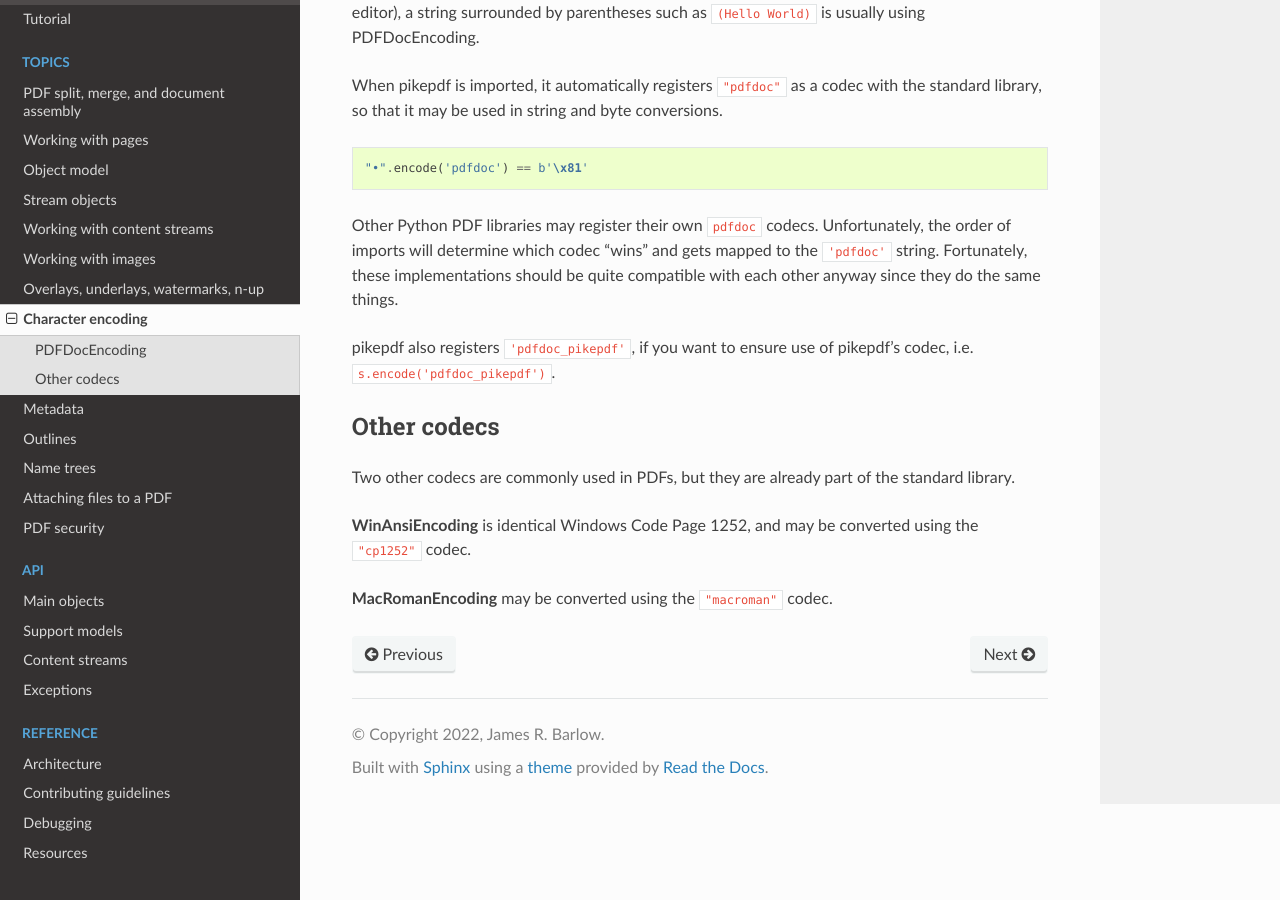
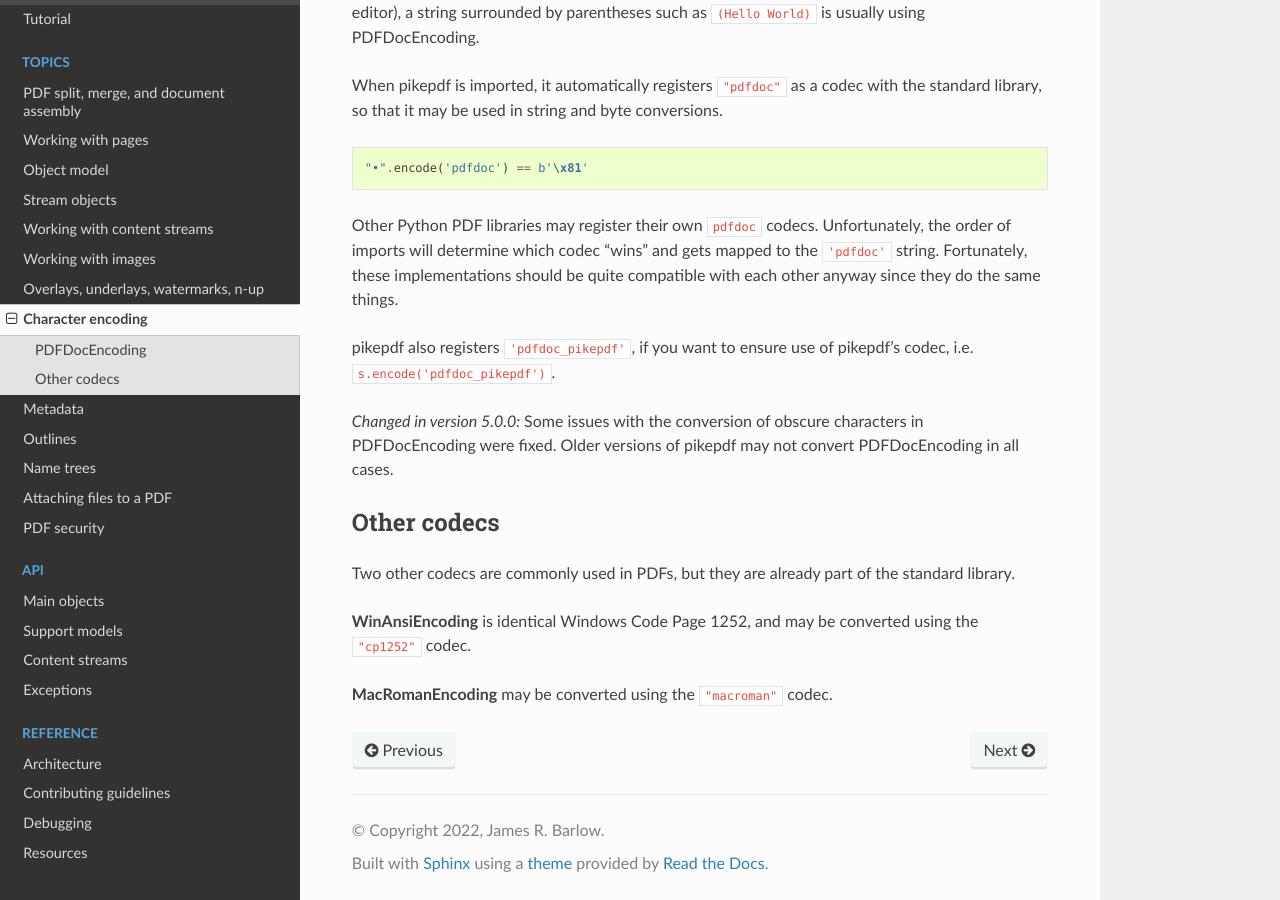
Before and after one commit to pikepdf/pikepdf, a Sphinx documentation site: the page built from docs/topics/encoding.rst, in a window 1280 px wide and 900 px high, scrolled down 724 px. Built offline with Sphinx 7.4.7 and the Read the Docs theme 2.0.0, drawn with Linux system fonts in a browser that asks for light colours; the version number could not be read and is left out.

Commit message:
docs: pdfdocencoding version changed

```diff
--- a/docs/topics/encoding.rst
+++ b/docs/topics/encoding.rst
@@ -50,6 +50,11 @@ quite compatible with each other anyway since they do the same things.
 pikepdf also registers ``'pdfdoc_pikepdf'``, if you want to ensure use of
 pikepdf's codec, i.e. ``s.encode('pdfdoc_pikepdf')``.
 
+.. versionchanged:: 5.0.0
+    Some issues with the conversion of obscure characters in PDFDocEncoding
+    were fixed. Older versions of pikepdf may not convert PDFDocEncoding
+    in all cases.
+
 Other codecs
 ============
 
```
